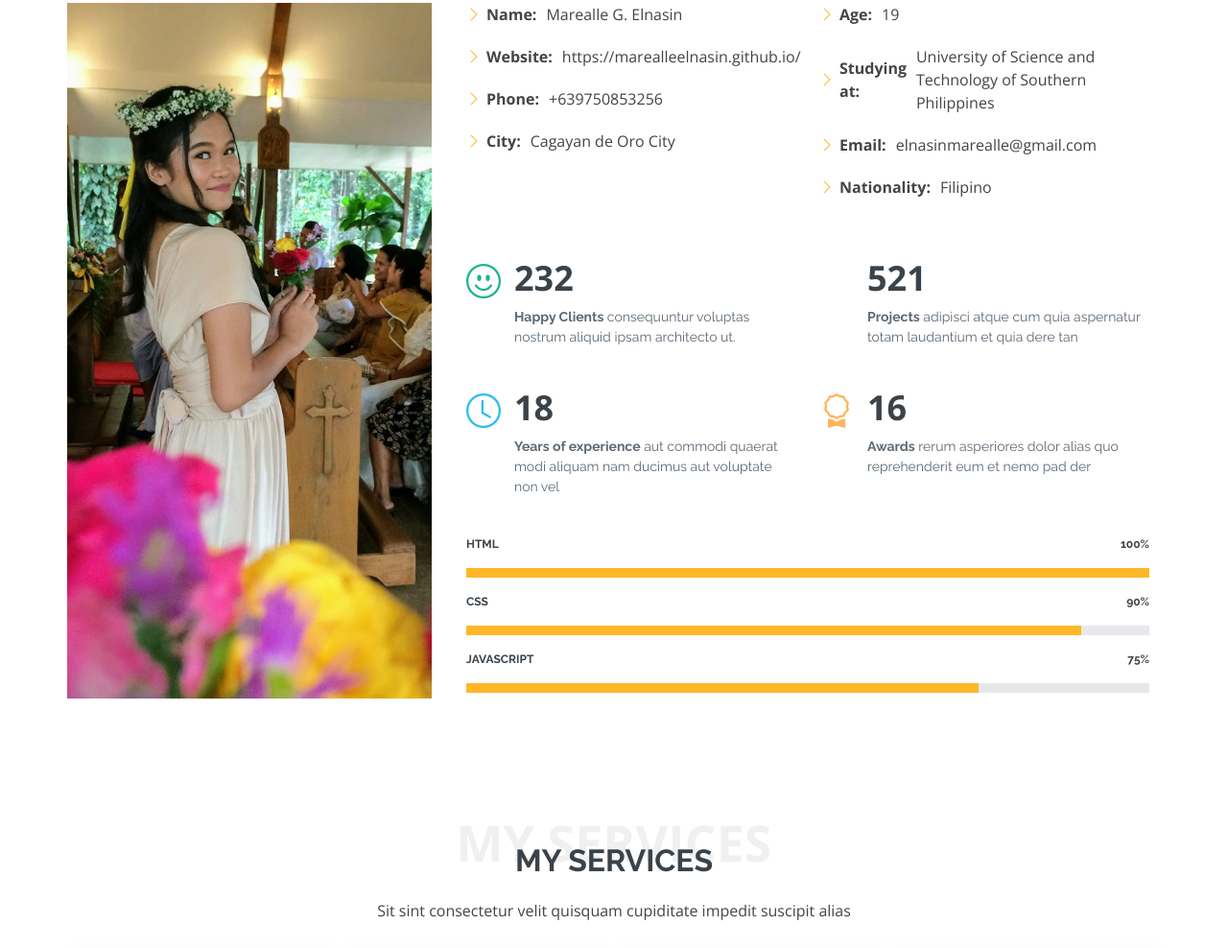
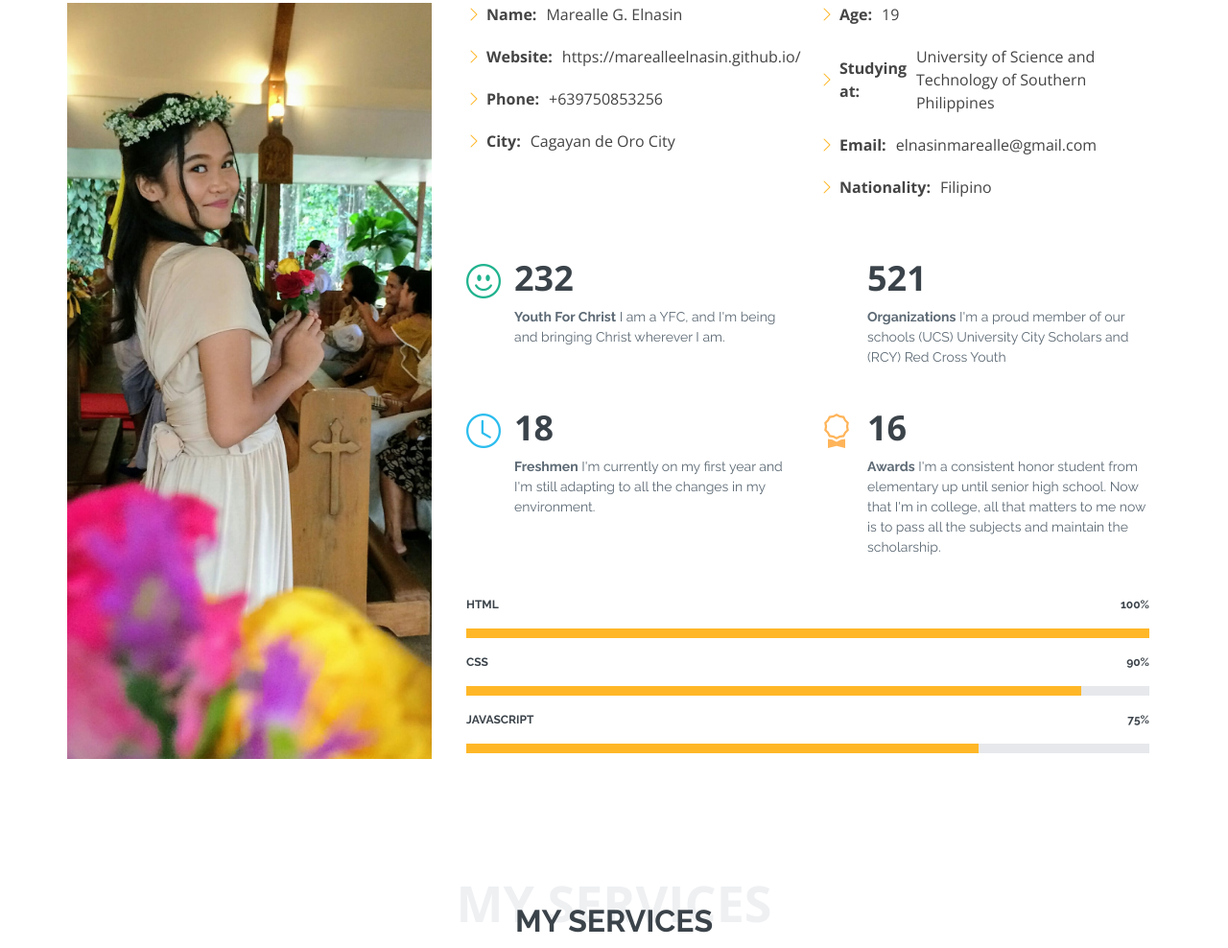
Before and after one commit to marealleelnasin/marealleelnasin.github.io, a plain HTML site: page index.html in a window 1280 px wide. Shown: the part 999-1987 px from the top of the page at 96% size. Drawn offline with nearby package versions, Linux system fonts and the light colour scheme.

Commit message:
about changes

```diff
--- a/index.html
+++ b/index.html
@@ -43,7 +43,6 @@
       <ul>
         <li><a class="nav-link scrollto active" href="#hero">Home</a></li>
         <li><a class="nav-link scrollto" href="#about">About</a></li>
-        <li><a class="nav-link scrollto" href="#resume">Resume</a></li>
         <li><a class="nav-link scrollto" href="#services">Services</a></li>
         <li><a class="nav-link scrollto " href="#portfolio">Portfolio</a></li>
         <li class="dropdown"><a href="#"><span>Drop Down</span> <i class="bi bi-chevron-down"></i></a>
@@ -118,7 +117,7 @@
                   <div class="count-box">
                     <i class="bi bi-emoji-smile" style="color: #20b38e;"></i>
                     <span data-purecounter-start="0" data-purecounter-end="232" data-purecounter-duration="1" class="purecounter"></span>
-                    <p><strong>Happy Clients</strong> consequuntur voluptas nostrum aliquid ipsam architecto ut.</p>
+                    <p><strong>Youth For Christ</strong> I am a YFC, and I'm being and bringing Christ wherever I am.</p>
                   </div>
                 </div>
 
@@ -126,7 +125,7 @@
                   <div class="count-box">
                     <i class="bi bi-journal-richtextr" style="color: #8a1ac2;"></i>
                     <span data-purecounter-start="0" data-purecounter-end="521" data-purecounter-duration="1" class="purecounter"></span>
-                    <p><strong>Projects</strong> adipisci atque cum quia aspernatur totam laudantium et quia dere tan</p>
+                    <p><strong>Organizations</strong> I'm a proud member of our schools (UCS) University City Scholars and (RCY) Red Cross Youth</p>
                   </div>
                 </div>
 
@@ -134,7 +133,7 @@
                   <div class="count-box">
                     <i class="bi bi-clock" style="color: #2cbdee;"></i>
                     <span data-purecounter-start="0" data-purecounter-end="18" data-purecounter-duration="1" class="purecounter"></span>
-                    <p><strong>Years of experience</strong> aut commodi quaerat modi aliquam nam ducimus aut voluptate non vel</p>
+                    <p><strong>Freshmen</strong> I'm currently on my first year and I'm still adapting to all the changes in my environment.</p>
                   </div>
                 </div>
 
@@ -142,7 +141,7 @@
                   <div class="count-box">
                     <i class="bi bi-award" style="color: #ffb459;"></i>
                     <span data-purecounter-start="0" data-purecounter-end="16" data-purecounter-duration="1" class="purecounter"></span>
-                    <p><strong>Awards</strong> rerum asperiores dolor alias quo reprehenderit eum et nemo pad der</p>
+                    <p><strong>Awards</strong> I'm a consistent honor student from elementary up until senior high school. Now that I'm in college, all that matters to me now is to pass all the subjects and maintain the scholarship. </p>
                   </div>
                 </div>
               </div>
```
